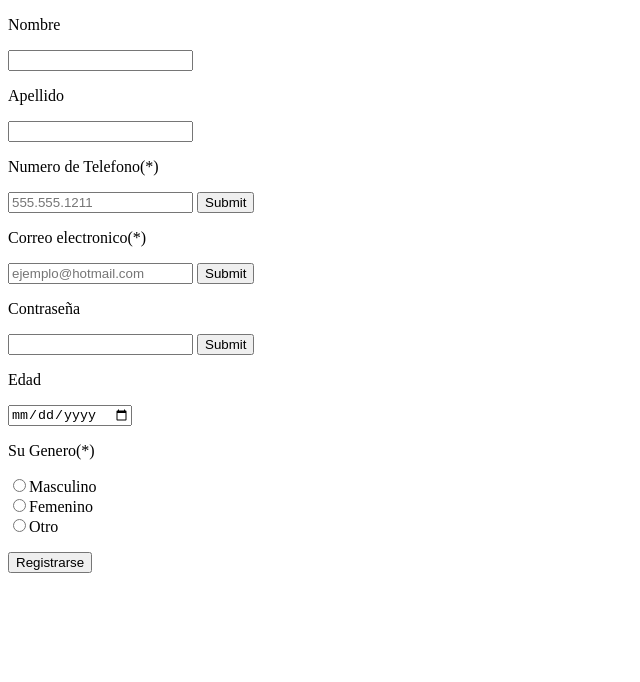
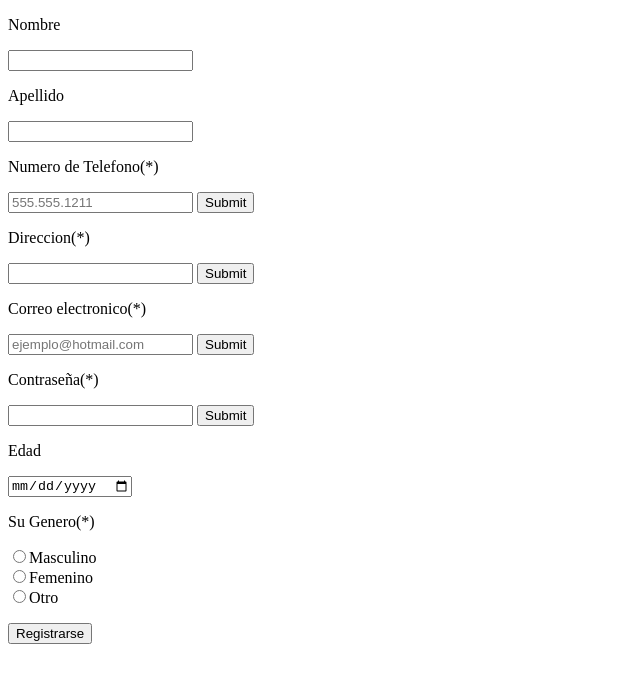
Before and after one commit to Rojinho/IanLigorria, a plain HTML site: page Formulario.html in a window 1280 px wide. Shown: the whole page, without its empty margins (0-640 px from the left). Drawn offline with Linux system fonts and the light colour scheme.

Commit message:
Update Formulario.html

```diff
--- a/Formulario.html
+++ b/Formulario.html
@@ -7,14 +7,21 @@
         <p>Apellido</p>
         <input type="surname">
         <p>Numero de Telefono(*)</p>
+        <form aria-autocomplete="off">
         <input name="tel" type="text" placeholder="555.555.1211" required />
         <input type="submit" value="Submit" />
+        </form>
+        <p>Direccion(*)</p>
+        <form aria-autocomplete="off">
+        <input name="direction" type="text" required />
+        <input type="submit" value="Submit" />
         <p>Correo electronico(*)</p>
+        </form>
         <form aria-autocomplete="on">
             <input name="Email" type="text" placeholder="ejemplo@hotmail.com" required />
             <input type="submit" value="Submit" />
         </form>
-        <p>Contraseña</p>
+        <p>Contraseña(*)</p>
         <form aria-autocomplete="off">
             <label for="password"> </label>
             <input name="password" type="text" required />
```
